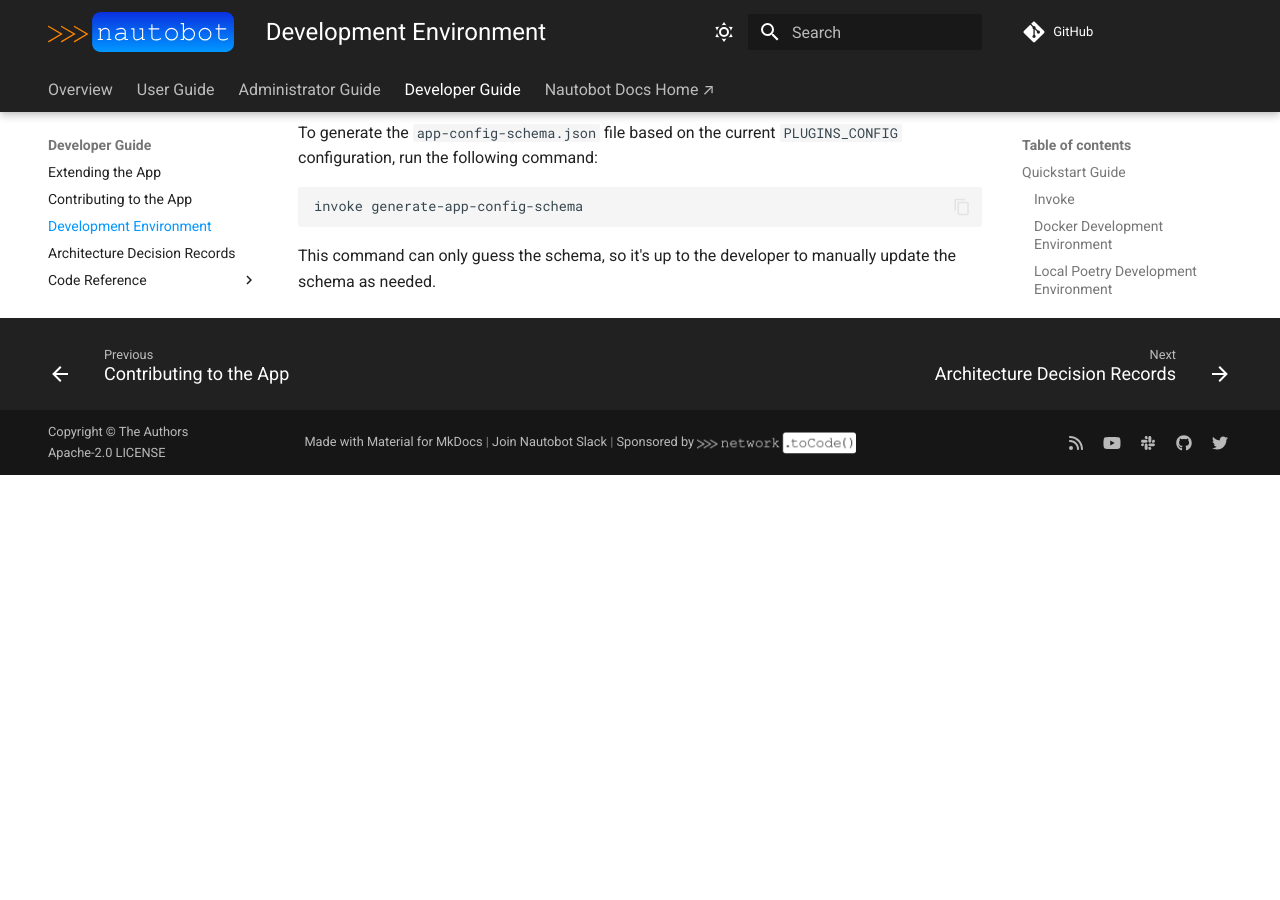
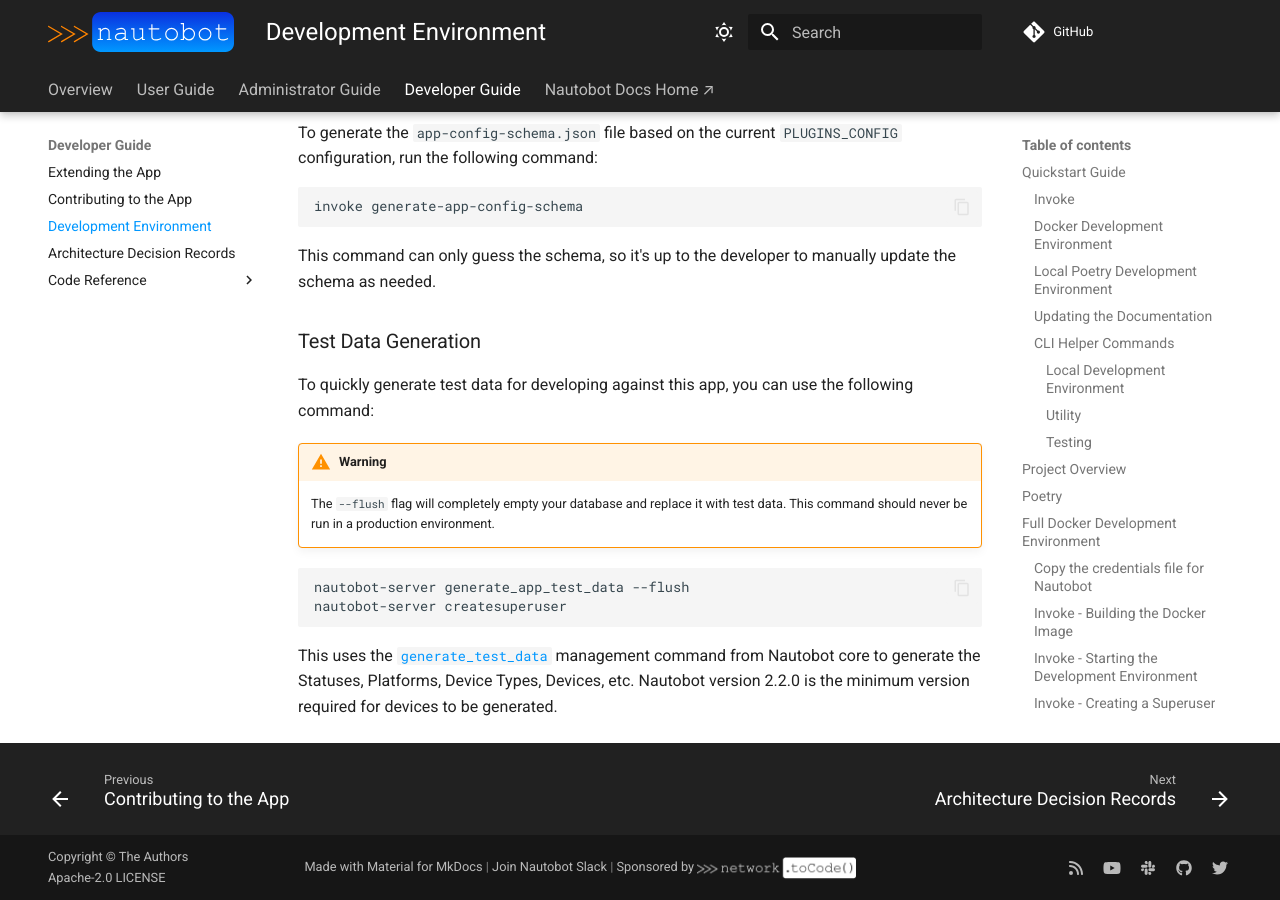
Before and after one commit to nautobot/nautobot-app-golden-config, an MkDocs documentation site: the page built from docs/dev/dev_environment.md, in a window 1280 px wide and 900 px high, scrolled down 12604 px. Built offline with MkDocs 1.6.1 and Material for MkDocs 9.7.7, drawn with Linux system fonts in a browser that asks for light colours; comment, search, counter and statistics services are not loaded; before the commit the page ends 13079 px from its top, so only the background shows below that.

Commit message:
docs and changelog

````diff
--- a/docs/dev/dev_environment.md
+++ b/docs/dev/dev_environment.md
@@ -482,3 +482,17 @@
 ```
 
 This command can only guess the schema, so it's up to the developer to manually update the schema as needed.
+
+### Test Data Generation
+
+To quickly generate test data for developing against this app, you can use the following command:
+
+!!! warning
+    The `--flush` flag will completely empty your database and replace it with test data. This command should never be run in a production environment.
+
+```bash
+nautobot-server generate_app_test_data --flush
+nautobot-server createsuperuser
+```
+
+This uses the [`generate_test_data`](https://docs.nautobot.com/projects/core/en/stable/user-guide/administration/tools/nautobot-server/#generate_test_data) management command from Nautobot core to generate the Statuses, Platforms, Device Types, Devices, etc. Nautobot version 2.2.0 is the minimum version required for devices to be generated.
````
Also changed, not shown: 1 other file.
